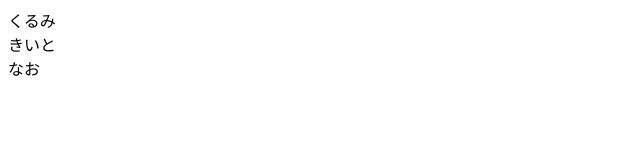
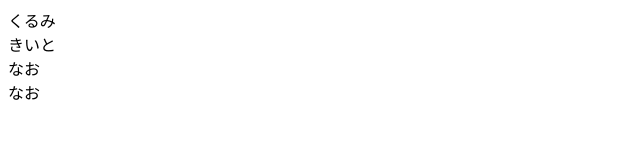
Before and after one commit to KiitoTakase/Team-Rohto-2025, a plain HTML site: page Index.html in a window 1280 px wide. Shown: the full height of the page, 0-640 px from the left. Drawn offline with Linux system fonts and the light colour scheme.

Commit message:
Update Index.html

```diff
--- a/Index.html
+++ b/Index.html
@@ -1,3 +1,4 @@
 <a herf=kmckurumi.html>くるみ</a><br>
 <a herf=KiitoTakase.html>きいと</a><br>
 <a herf=nao.html>なお</a><br>
+<a herf=>なお</a><br>
```
